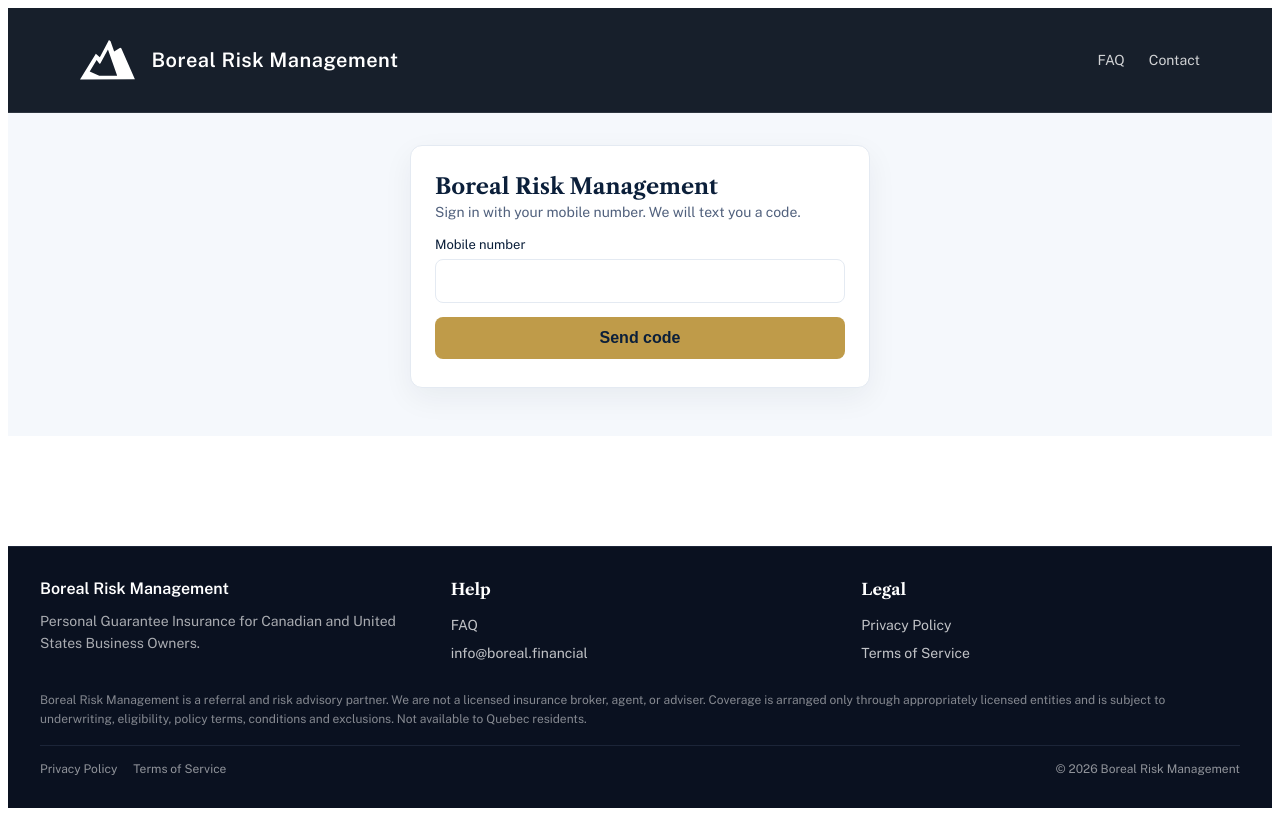
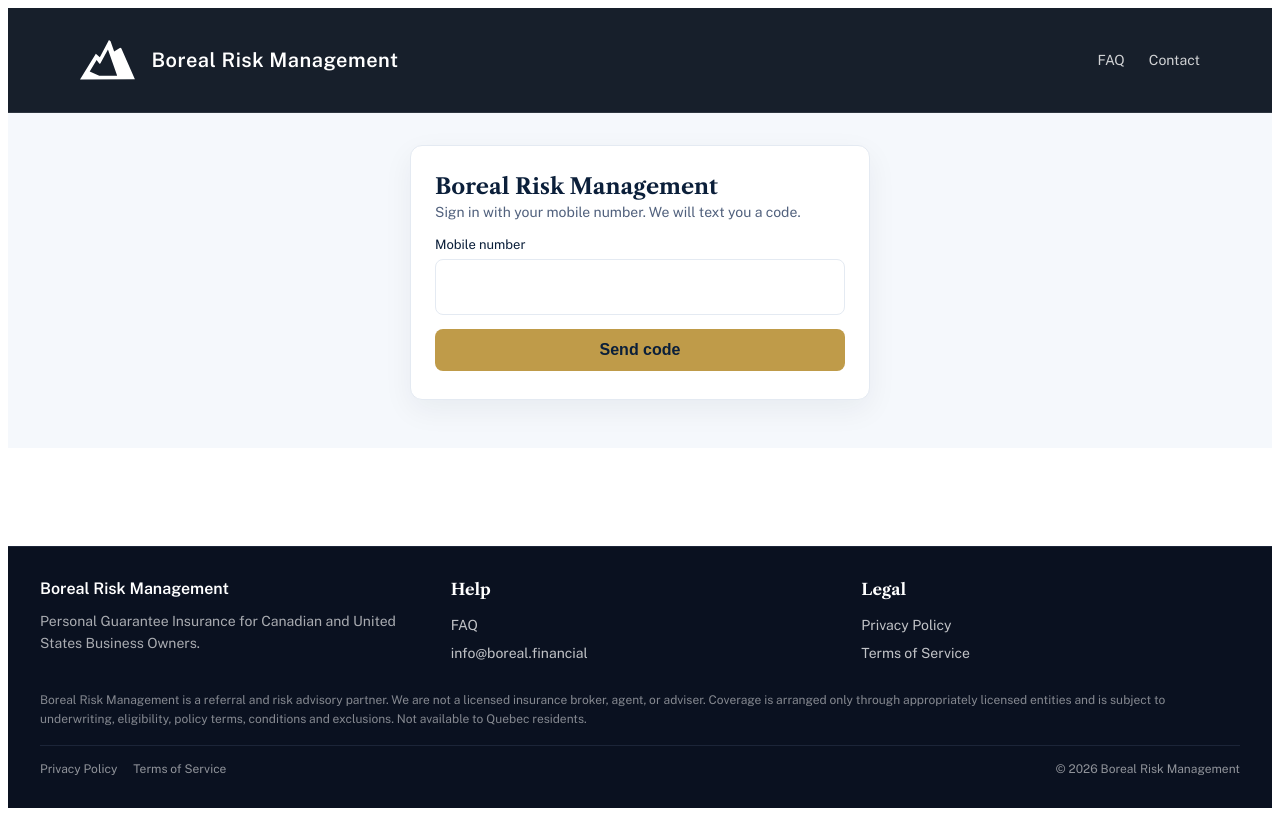
Before and after one commit to werb210/BI-Client, a React (Vite) app: page / in a window 1280 px wide. Built offline with nearby package versions, Linux system fonts and the light colour scheme; no server answers.

Commit message:
Unify client field styling

```diff
--- a/src/components/chrome/chrome.css
+++ b/src/components/chrome/chrome.css
@@ -84,6 +84,51 @@ button:disabled {
 .bi-page__inner--narrow { max-width: 460px; }
 .bi-page__inner--wide { max-width: 720px; }
 
+/* BI_CLIENT_FIELD_v22 - one field treatment. 56px is the locked mobile touch
+   target (ruling 23), so it is taller than bf-client's 48px desktop field on
+   purpose. The gold focus ring is shared with every other property. */
+.bi-field {
+  width: 100%;
+  min-height: 56px;
+  padding: 0 14px;
+  font-size: 16px;
+  color: var(--boreal-ink);
+  background: #ffffff;
+  border: 1px solid var(--boreal-line);
+  border-radius: 8px;
+  box-sizing: border-box;
+  transition: border-color 120ms ease, box-shadow 120ms ease;
+}
+
+.bi-field::placeholder { color: var(--boreal-muted); }
+
+.bi-field:focus {
+  outline: none;
+  border-color: var(--boreal-gold);
+  box-shadow: 0 0 0 3px rgba(191, 155, 73, 0.45);
+}
+
+.bi-field:disabled,
+.bi-field[readonly] {
+  background: var(--boreal-mist);
+  color: var(--boreal-body);
+}
+
+/* textarea and select cannot use a fixed line height */
+textarea.bi-field {
+  min-height: 96px;
+  padding: 14px;
+  line-height: 1.5;
+}
+
+.bi-label {
+  display: block;
+  font-size: 13px;
+  font-weight: 600;
+  color: var(--boreal-ink);
+  margin-bottom: 6px;
+}
+
 .bi-card {
   background: #ffffff;
   border: 1px solid var(--boreal-line);
--- a/src/pages/SignInPage.tsx
+++ b/src/pages/SignInPage.tsx
@@ -16,7 +16,9 @@ function message(err: unknown): string {
 // BI_CLIENT_SHELL_v18 - layout comes from chrome.css now, so the width matches
 // every other page in the flow instead of being the narrowest of four.
 const wrap: React.CSSProperties = {};
-const input: React.CSSProperties = { width: "100%", padding: "12px 14px", fontSize: 16, borderRadius: 8, border: "1px solid #E4EAF2", boxSizing: "border-box", marginTop: 6 };
+// BI_CLIENT_FIELD_v22 - was ~44px where every later field is 56. Now the
+// shared class, so the first field a user touches matches the rest.
+const input: React.CSSProperties = { marginTop: 6 };
 const button: React.CSSProperties = { width: "100%", marginTop: 14, padding: "12px 16px", fontSize: 16, fontWeight: 600, borderRadius: 8, border: "none", background: "#BF9B49", color: "#0B1F3A", cursor: "pointer" };
 
 export default function SignInPage() {
@@ -91,7 +93,7 @@ export default function SignInPage() {
           <label style={{ fontSize: 13 }}>
             Mobile number
             <input type="tel" name="tel" inputMode="tel" autoComplete="tel" value={phone}
-              onChange={(e) => setPhone(e.target.value)} style={input} />
+              onChange={(e) => setPhone(e.target.value)} className="bi-field" style={input} />
           </label>
           <button type="button" style={button} disabled={busy || !phone.trim()} onClick={() => void send()}>
             {busy ? "Sending\u2026" : "Send code"}
@@ -102,7 +104,7 @@ export default function SignInPage() {
           <label style={{ fontSize: 13 }}>
             6-digit code
             <input inputMode="numeric" autoComplete="one-time-code" maxLength={6} value={code}
-              onChange={(e) => setCode(e.target.value)} style={input} />
+              onChange={(e) => setCode(e.target.value)} className="bi-field" style={input} />
           </label>
           <button type="button" style={button} disabled={busy || code.trim().length < 6} onClick={() => void check()}>
             {busy ? "Checking\u2026" : "Sign in"}
--- a/src/pages/StartPage.tsx
+++ b/src/pages/StartPage.tsx
@@ -18,11 +18,9 @@ const DRAFT = { businessName: "", applicantName: "", email: "", country: "CA", i
 // the last field.
 const wrap: React.CSSProperties = { paddingBottom: 104 };
 const label: React.CSSProperties = { display: "block", fontSize: 13, fontWeight: 600, color: "#0B1F3A", marginBottom: 6 };
-const input: React.CSSProperties = {
-  width: "100%", minHeight: 56, fontSize: 16, padding: "0 14px",
-  border: "1px solid #E4EAF2", borderRadius: 8, background: "#fff",
-  color: "#0B1F3A", boxSizing: "border-box",
-};
+// BI_CLIENT_FIELD_v22 - geometry moved to .bi-field. This page already had
+// the right height; it gains the gold focus ring the others have.
+const input: React.CSSProperties = {};
 const field: React.CSSProperties = { marginBottom: 18 };
 const readOnly: React.CSSProperties = { ...input, background: "#f1f5f9", color: "#51617D", lineHeight: "56px" };
 const bar: React.CSSProperties = {
@@ -85,33 +83,33 @@ export default function StartPage() {
       <p style={{ color: "#51617D", fontSize: 14, marginTop: 0, marginBottom: 24 }}>A few details and we can tell you what cover you need.</p>
       <div style={field}>
         <label style={label} htmlFor="industry">What industry are you in?</label>
-        <select id="industry" data-testid="industry-select" autoComplete="organization-title" style={input} value={industry} onChange={(e) => setIndustry(e.target.value)}>
+        <select id="industry" data-testid="industry-select" autoComplete="organization-title" className="bi-field" style={input} value={industry} onChange={(e) => setIndustry(e.target.value)}>
           <option value="">Choose your industry</option>
           {industries.map((item) => <option key={item.code} value={item.code}>{item.display_name}</option>)}
         </select>
       </div>
       <div style={field}>
         <label style={label} htmlFor="businessName">Business name</label>
-        <input id="businessName" name="organization" style={input} value={businessName} autoComplete="organization" onChange={(e) => setBusinessName(e.target.value)} placeholder="Legal name of your company" />
+        <input id="businessName" name="organization" className="bi-field" style={input} value={businessName} autoComplete="organization" onChange={(e) => setBusinessName(e.target.value)} placeholder="Legal name of your company" />
       </div>
       <div style={field}>
         <label style={label} htmlFor="applicantName">Your name</label>
-        <input id="applicantName" name="name" style={input} value={applicantName} autoComplete="name" onChange={(e) => setApplicantName(e.target.value)} placeholder="First and last name" />
+        <input id="applicantName" name="name" className="bi-field" style={input} value={applicantName} autoComplete="name" onChange={(e) => setApplicantName(e.target.value)} placeholder="First and last name" />
       </div>
       <div style={field}>
         <label style={label} htmlFor="email">Email</label>
-        <input id="email" name="email" style={input} value={email} type="email" inputMode="email" autoComplete="email" autoCapitalize="off" autoCorrect="off" onChange={(e) => setEmail(e.target.value)} placeholder="you@company.com" />
+        <input id="email" name="email" className="bi-field" style={input} value={email} type="email" inputMode="email" autoComplete="email" autoCapitalize="off" autoCorrect="off" onChange={(e) => setEmail(e.target.value)} placeholder="you@company.com" />
       </div>
       <div style={field}>
         <label style={label} htmlFor="country">Where do you work?</label>
-        <select id="country" name="country" autoComplete="country" style={input} value={country} onChange={(e) => setCountry(e.target.value === "US" ? "US" : "CA")}>
+        <select id="country" name="country" autoComplete="country" className="bi-field" style={input} value={country} onChange={(e) => setCountry(e.target.value === "US" ? "US" : "CA")}>
           <option value="CA">Canada</option>
           <option value="US">United States</option>
         </select>
       </div>
       <div style={field}>
         <label style={label}>Mobile</label>
-        <div style={readOnly}>{phone ?? "Verified"}</div>
+        <div className="bi-field" style={readOnly}>{phone ?? "Verified"}</div>
         <div style={{ fontSize: 12, color: "#8593aa", marginTop: 6 }}>Already confirmed by the code you entered.</div>
       </div>
       {error && <div style={{ color: "#b91c1c", fontSize: 14, marginBottom: 12 }}>{error}</div>}
```
Also changed, not shown: 1 other file (tests, documents, lock files or other folders).
